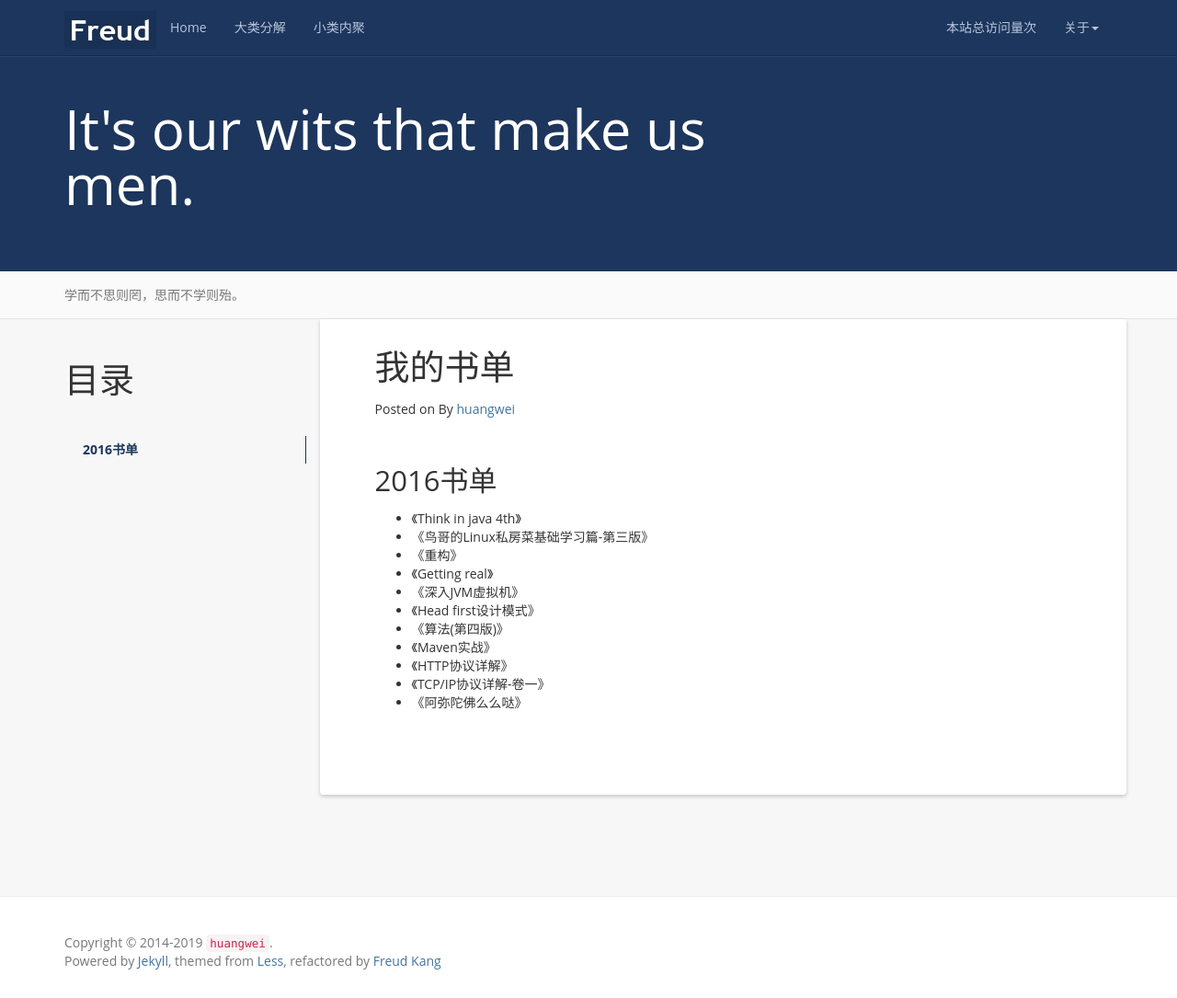
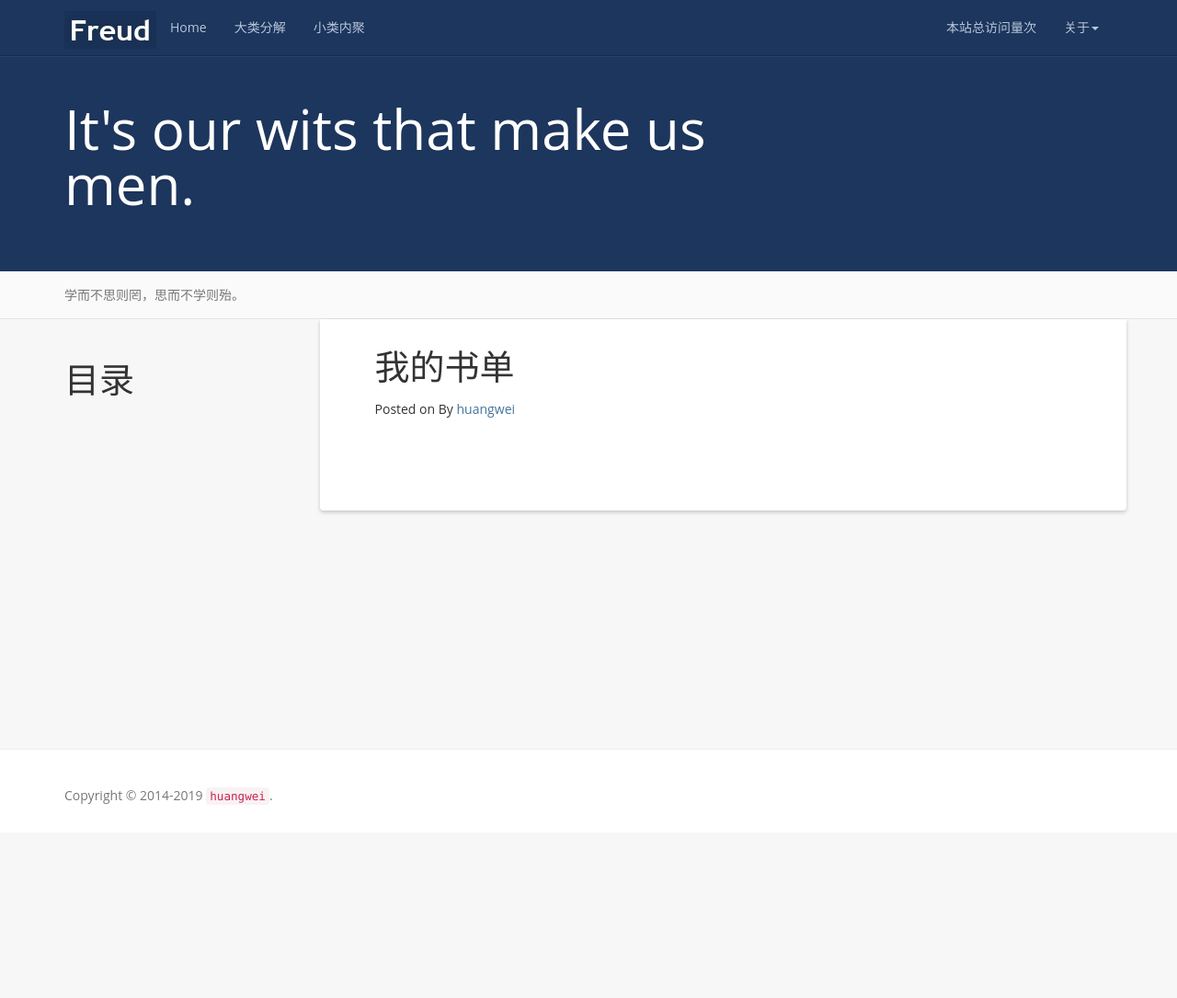
Before and after one commit to mayunmeiyouming/blog, a Jekyll site: the page built from books.md, in a window 1280 px wide and 1085 px high. Shown: the whole window at 92% size. Built offline with Jekyll 4.4.1, drawn with Linux system fonts in a browser that asks for light colours; nearby versions of some CDN libraries; a script that is not in the unit is left out; comment, search, counter and statistics services are not loaded.

Commit message:
git pull

```diff
--- a/_includes/footer.html
+++ b/_includes/footer.html
@@ -1,7 +1,7 @@
 <footer class="footer" role="contentinfo">
 	<div class="container">
 		<p class="copyright">Copyright &copy; 2014-{{ site.time | date: '%Y' }} <a href="{{site.resume_site}}"><code>{{ site.author }}</code></a>.</p>
-		<p>Powered by <a href="http://jekyllrb.com">Jekyll</a>, themed from <a href="http://lesscss.cn/">Less</a>, refactored by <a href="http://www.hifreud.com/">Freud Kang</a></p>
+		<!--<p>Powered by <a href="http://jekyllrb.com">Jekyll</a>, themed from <a href="http://lesscss.cn/">Less</a>, refactored by <a href="http://www.hifreud.com/">Freud Kang</a></p>-->
 	</div>
 </footer>
 
--- a/_includes/header.html
+++ b/_includes/header.html
@@ -31,12 +31,12 @@
           <ul class="dropdown-menu">
             <li><a rel="nofollow" target="_blank" href="{{site.github}}">Github</a></li>
             <li><a rel="nofollow" target="_blank" href="{{site.resume_site}}">关于作者</a></li>
-            <li><a rel="nofollow" href="{{ '/books' | prepend: site.baseurl }}">我的书单</a></li>
+            <!--<li><a rel="nofollow" href="{{ '/books' | prepend: site.baseurl }}">我的书单</a></li>
             <li><a rel="nofollow" href="http://www.hifreud.com/domains/">域名管理</a></li>
             <li><a rel="nofollow" href="{{ '/reference' | prepend: site.baseurl }}">推荐博客</a></li>
-            <li><a href="{{ '/feed.xml' | prepend: site.baseurl }}">RSS订阅</a></li>
+            <li><a href="{{ '/feed.xml' | prepend: site.baseurl }}">RSS订阅</a></li>-->
             <li class="divider"></li>
-            <li><a rel="nofollow" target="_blank" href="https://github.com/luoyan35714/LessOrMore.git">本项目</a></li>
+            <li><a rel="nofollow" target="_blank" href="https://mayunmeiyouming.github.io/blog/">本项目</a></li>
           </ul>
         </li>
       </ul>
--- a/books.md
+++ b/books.md
@@ -6,19 +6,3 @@ permalink: /books/
 
 * content
 {:toc}
-
-
-2016书单
------------------------------------------------------------------
-
-+ 《Think in java 4th》
-+ 《鸟哥的Linux私房菜基础学习篇-第三版》
-+ 《重构》
-+ 《Getting real》
-+ 《深入JVM虚拟机》
-+ 《Head first设计模式》
-+ 《算法(第四版)》
-+ 《Maven实战》
-+ 《HTTP协议详解》
-+ 《TCP/IP协议详解-卷一》
-+ 《阿弥陀佛么么哒》
```
Also changed, not shown: reference.md (+0 -23 lines).
